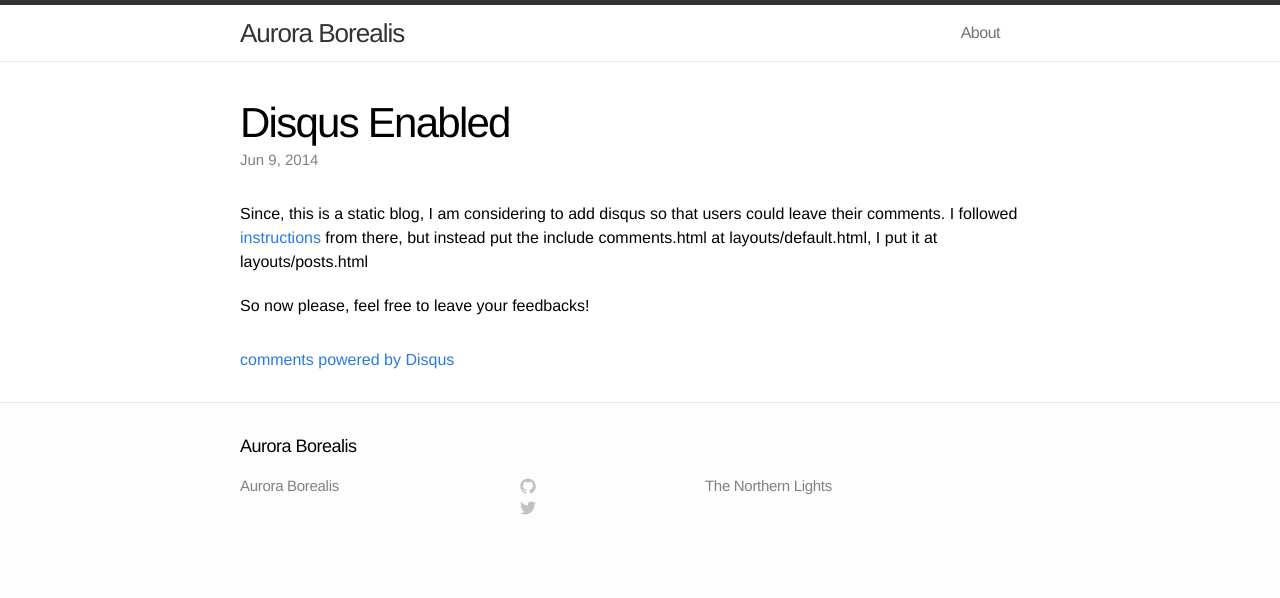
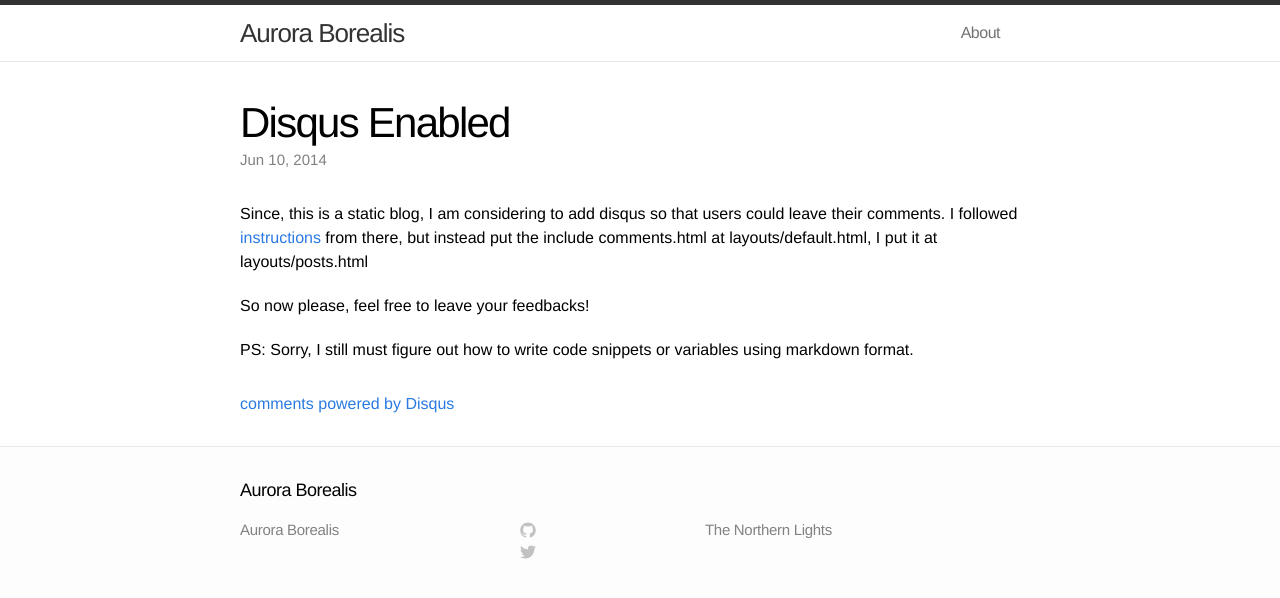
Before and after one commit to za/za.github.io, a Jekyll site: the page built from _posts/2014-06-10-disqus-enabled.markdown, in a window 1280 px wide. Shown: the top 598 px of the page. Built offline with Jekyll 4.4.1, drawn with Linux system fonts in a browser that asks for light colours; comment, search, counter and statistics services are not loaded.

```diff
--- a/_posts/2014-06-10-disqus-enabled.markdown
+++ b/_posts/2014-06-10-disqus-enabled.markdown
@@ -1,10 +1,12 @@
 ---
 layout: post
 title:  "Disqus Enabled"
-date:   2014-06-09 13:42:20
+date:   2014-06-10 10:50:20
 categories: disqus
 ---
 
 Since, this is a static blog, I am considering to add disqus so that users could leave their comments. I followed [instructions](http://joshualande.com/jekyll-github-pages-poole/) from there, but instead put the include comments.html at layouts/default.html, I put it at layouts/posts.html
 
 So now please, feel free to leave your feedbacks!
+
+PS: Sorry, I still must figure out how to write code snippets or variables using markdown format.
```
